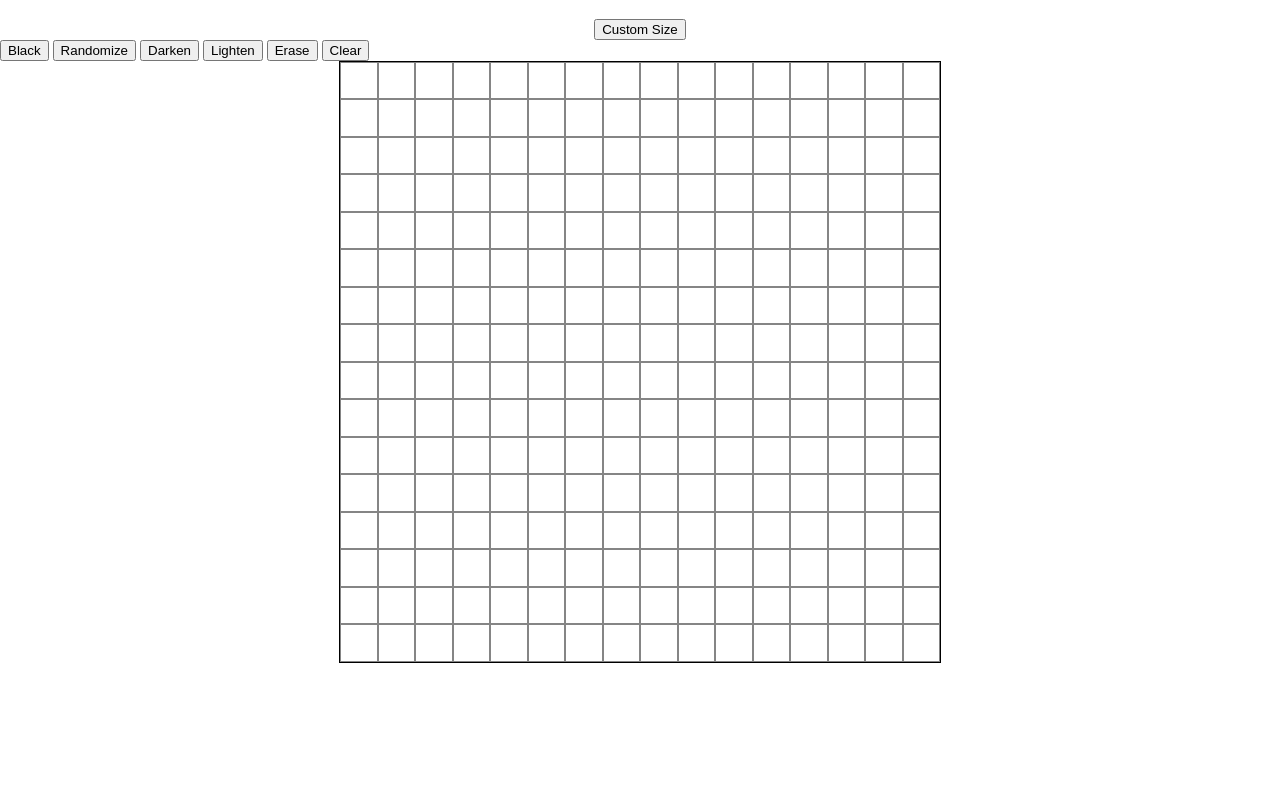
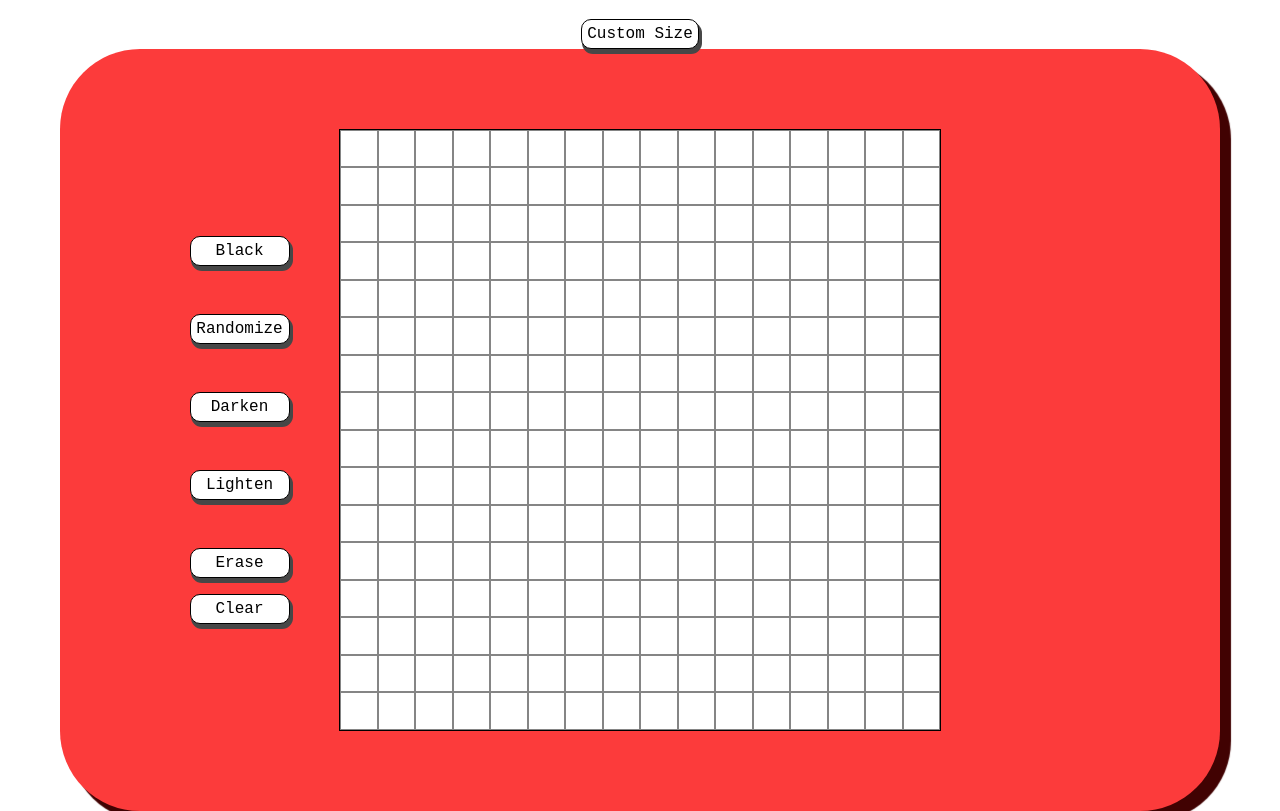
Before and after one commit to jeff647/odin-etch-a-sketch, a plain HTML site: page index.html in a window 1280 px wide. Shown: the part 61-872 px from the top of the page. Before the commit the page ends 800 px from the top, so only its background shows below. Drawn offline with Linux system fonts and the light colour scheme.

Commit message:
Stylized and added button click audio
CSS updated to make content looks like an etch a sketch. Centered the grid board and made buttons appear 3d. Clicking button now plays a nice clicking nose.

```diff
--- a/index.html
+++ b/index.html
@@ -11,8 +11,8 @@
     <div class="top-btn-container">
       <button id="btn-custom-size" onclick="customSize()">Custom Size</button>
     </div>
-
-    <div class="side-btn-container">
+    <div class="container">
+      <div class="side-style-btn-container">
         <button id="btn-black" onclick="addMouseOverEvent(makeGridItemBgBlack)">
           Black
         </button>
@@ -22,7 +22,10 @@
         >
           Randomize
         </button>
-      <button id="btn-darken" onclick="addMouseOverEvent(makeGridItemBgDarken)">
+        <button
+          id="btn-darken"
+          onclick="addMouseOverEvent(makeGridItemBgDarken)"
+        >
           Darken
         </button>
         <button
@@ -31,9 +34,15 @@
         >
           Lighten
         </button>
-      <button id="btn-clear" onclick="addMouseOverEvent(erase)">Erase</button>
+        <div class="side-edit-btn-container">
+          <button id="btn-clear" onclick="addMouseOverEvent(erase)">
+            Erase
+          </button>
           <button id="btn-clear" onclick="createGrid(userSize)">Clear</button>
         </div>
+      </div>
       <div class="grid-container"></div>
+      <div class="space-evenly-div"></div>
+    </div>
   </body>
 </html>
--- a/script.js
+++ b/script.js
@@ -1,6 +1,17 @@
 const gridContainer = document.querySelector(".grid-container");
 const gridSize = 16 * 16;
 let userSize = gridSize;
+
+const buttonAudio = new Audio("./buttonClick.wav");
+const buttons = document.querySelectorAll("button");
+buttonAudio.volume = 0.3;
+
+buttons.forEach((button) => {
+  button.addEventListener("click", () => {
+    buttonAudio.load();
+    buttonAudio.play();
+  });
+});
 
 // API to select and change css properties.
 const stylesheet = document.styleSheets[0];
--- a/styles.css
+++ b/styles.css
@@ -1,7 +1,3 @@
-/* *{
-  border: 1px solid black;
-} */
-
 body {
   margin: 0;
 }
@@ -14,10 +10,61 @@ h1 {
   text-align: center;
 }
 
+.side-style-btn-container{
+  display:flex;
+  flex-direction: column;
+  justify-content: center;
+  gap: 3em;
+  width: 100px;
+}
+
+.side-edit-btn-container{
+  display:flex;
+  flex-direction: column;
+  gap: 1em;
+}
+
+.space-evenly-div{
+  width: 100px;
+}
+
+.container{
+  display: flex;
+  align-items: center;
+  justify-content: space-evenly;
+  margin: 0 auto;
+  max-width: 1000px;
+  /* Possible future styling */
+  border-radius: 80px;
+  background-color: rgb(252, 59, 59);
+  padding: 5em;
+  box-shadow: 10px 10px 1px 1px rgb(65, 2, 2);;
+}
+
+button{
+  background-color: white;
+  border-radius: 10px;
+  border: none;
+  color: black;
+  padding: 5px;
+  text-align: center;
+  display: inline-block;
+  font-size: 16px;
+  font-family: monospace;
+  border: 1px solid black;
+  box-shadow: 2px 4px 0 1px rgb(71, 71, 71);
+}
+
+button:hover{
+  background-color: rgb(247, 247, 86);
+  cursor: pointer;
+}
+
+/* https://www.joshwcomeau.com/animation/3d-button/ */
+
 .grid-container {
   display: grid;
   grid-template-columns: repeat(16, auto);
-  margin: auto;
   width: 600px;
   height: 600px;
   border: 1px solid black;
```
Also changed, not shown: 1 other file. Lines whose indentation alone changed are shown as unchanged.
